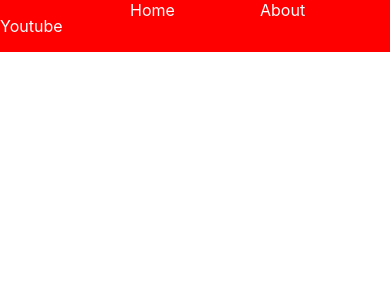
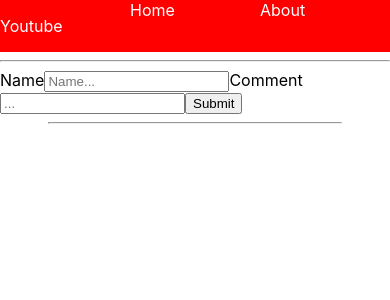
Before and after one commit to jrussell1017/youtube-clone-project, a React (Create React App) app: page /videos/1 in a window 390 px wide. Before the commit this address had no page. Shown: the top 300 px of the page. Built offline with nearby package versions, Linux system fonts and the light colour scheme.

Commit message:
individual video page routing added, video link added, responsive comment form added

```diff
--- a/package.json
+++ b/package.json
@@ -10,6 +10,7 @@
     "react-dom": "^17.0.2",
     "react-router-dom": "^6.0.2",
     "react-scripts": "4.0.3",
+    "react-youtube": "^7.13.1",
     "web-vitals": "^1.1.2"
   },
   "scripts": {
--- a/src/App.js
+++ b/src/App.js
@@ -5,6 +5,7 @@ import { Route, Routes, Link } from "react-router-dom";
 // Component
 import HomePage from "./component/home/HomePage";
 import AboutPage from "./component/about/AboutPage";
+import IndividualVideoPage from "./component/IndividualVideoPage"
 
 
 // Data
@@ -38,6 +39,7 @@ class App extends Component {
           <Routes>
             <Route exact path="/" element={<HomePage />} />
             <Route path="/about" element={<AboutPage team={team} />} />
+            <Route path="/videos/:id" element={<IndividualVideoPage {...this.props}/>}/>
           </Routes>
         </div>
 
--- a/src/component/IndividualVideoPage.js
+++ b/src/component/IndividualVideoPage.js
@@ -1,21 +1,58 @@
 import { Component } from "react";
+import YouTube from "react-youtube";
 
 class IndividualVideoPage extends Component {
-  // constructor() {
-  //   super();
-  // }
+  constructor(props) {
+    super(props);
+    this.state = {
+      commentSection: [],
+      userName: "",
+      userComment: "",
+    };
+  }
+
+  handleUserName = (e) => {
+    this.setState({
+      userName: e.target.value,
+    });
+  };
+
+  handleUserComment = (e) => {
+    this.setState({
+      userComment: e.target.value,
+    });
+  };
+
+  handleFormSubmit = (e) => {
+    e.preventDefault();
+    this.setState({
+      commentSection: [
+        ...this.state.commentSection,
+        { [this.state.userName]: this.state.userComment },
+      ],
+      userName: "",
+      userComment: "",
+    });
+  };
+
   render() {
+
+    console.log(Object.values(this.state.commentSection));
+    console.log(this.props)
+
     return (
       <div>
-        <div>Individual Video</div>
+        <div>{/* <YouTube videoId={this.props.match.params.id} />; */}</div>
         <hr />
-        <form>
+        <form onSubmit={this.handleFormSubmit}>
           <label htmlFor="user-name">Name</label>
           <input
             type="text"
             name="user-name"
             id="user-name"
             placeholder="Name..."
+            value={this.state.userName}
+            onChange={this.handleUserName}
           />
           <label htmlFor="user-comment">Comment</label>
           <input
@@ -23,9 +60,26 @@ class IndividualVideoPage extends Component {
             name="user-comment"
             id="user-comment"
             placeholder="..."
+            value={this.state.userComment}
+            onChange={this.handleUserComment}
           />
           <button type="submit">Submit</button>
         </form>
+        <hr width="75%" />
+        <ul>
+          {this.state.commentSection.map((content) => {
+            let user = Object.keys(content)[0]
+            console.log(Object.keys(content))
+            return(
+              <div>
+                <li>
+                  {user}
+                  {content[user]}
+                </li>
+              </div>
+            );
+          })}
+        </ul>
       </div>
     );
   }
--- a/src/component/home/HomePage.js
+++ b/src/component/home/HomePage.js
@@ -33,6 +33,8 @@ class HomePage extends Component {
         })
       }
 
+
+
     render() {
         const { videoList, userInput } = this.state;
         return(
@@ -43,6 +45,7 @@ class HomePage extends Component {
                 videoList={videoList}
                 handleSearchValue={this.handleSearchValue}
                 handleYoutubeData={this.handleYoutubeData}
+
                 />
             </div>
         )
--- a/src/component/search/SearchPage.js
+++ b/src/component/search/SearchPage.js
@@ -2,6 +2,7 @@ import { Component } from "react";
 import "./search.css"
 import SearchList from "./SearchList";
 import "./searchResults.css"
+import { Link } from 'react-router-dom'
 
 
 class SearchPage extends Component {
@@ -15,7 +16,7 @@ class SearchPage extends Component {
     render () {
       const { videoList, userInput } = this.props;
       console.log(" youtube data", videoList)
-      let videoElList = videoList.map((vid) => (<img key={vid.id.videoId} src={vid.snippet.thumbnails.high.url} alt="video-pic" />));
+      let videoElList = videoList.map((vid) => (<Link to={`/videos/${vid.id.videoId}`}><img key={vid.id.videoId} src={vid.snippet.thumbnails.high.url} alt="video-pic" /></Link>));
       console.log("youtube thumbnail search", videoElList);
         return (
           <form className="search-form">
```
Also changed, not shown: 1 other file (tests, documents, lock files or other folders). Lines whose indentation alone changed are shown as unchanged.
